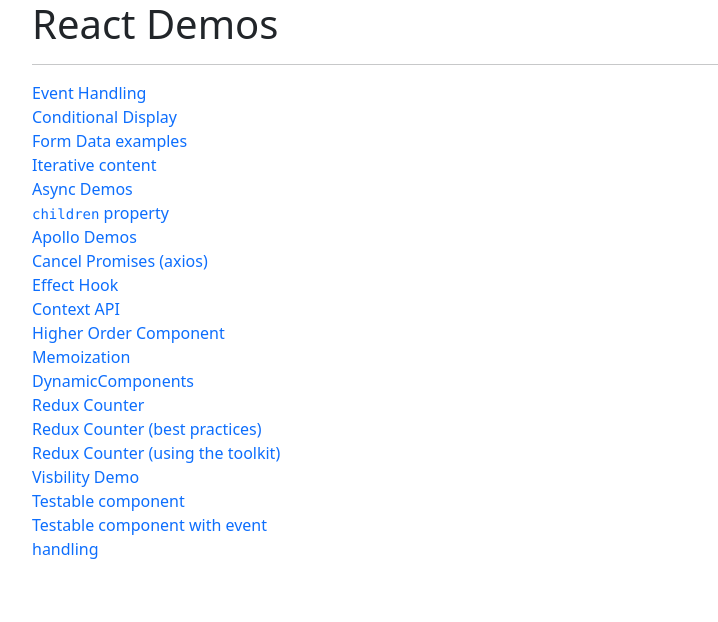
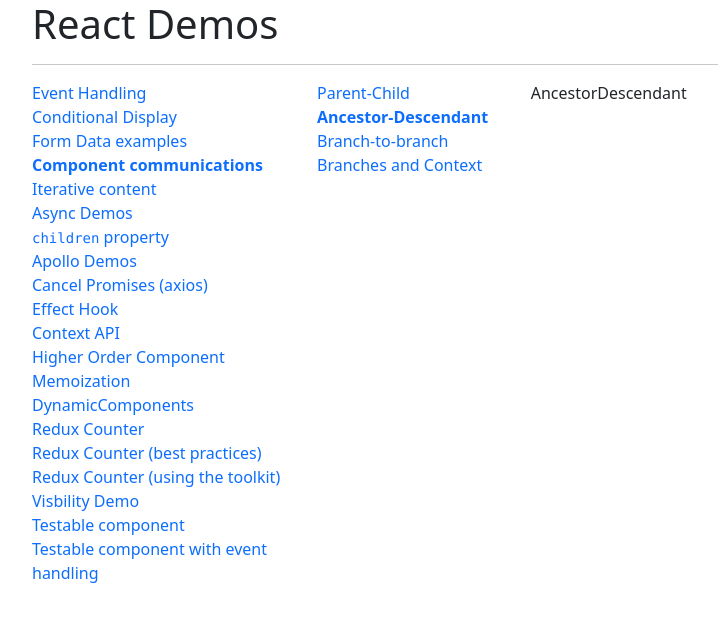
Before and after one commit to speedingplanet/front-end-bootcamp, a React (Vite) app in the folder react-demos/: page /comp-comm/ancestor-descendant in a window 1280 px wide. Shown: the top 622 px of the page, without its empty margins (50-768 px from the left). Built offline with nearby package versions, Linux system fonts and the light colour scheme.

Commit message:
Component communications (CC) initial structure

```diff
--- a/react-demos/src/App.jsx
+++ b/react-demos/src/App.jsx
@@ -21,6 +21,7 @@
 import './App.css';
 import EventHandling from './event-handling/EventHandling.jsx';
 import ConditionalDisplay from './conditional-display/ConditionalDisplay.jsx';
+import ComponentCommunicationsManager from './component-communications/ComponentCommunicationsManager.jsx';
 
 function App() {
 	return (
@@ -43,6 +44,9 @@
 							</li>
 							<li>
 								<NavLink to="form-data">Form Data examples</NavLink>
+							</li>
+							<li>
+								<NavLink to="comp-comm">Component communications</NavLink>
 							</li>
 							<li>
 								<NavLink to="iterative-content">Iterative content</NavLink>
@@ -119,6 +123,10 @@
 								element={<FormDataManager />}
 							/>
 							<Route
+								path="/comp-comm/*"
+								element={<ComponentCommunicationsManager />}
+							/>
+							<Route
 								path="/iterative-content/*"
 								element={<IterativeContentManager />}
 							/>
--- /dev/null
+++ b/react-demos/src/component-communications/AncestorDescendant.jsx
@@ -0,0 +1,7 @@
+import React from 'react';
+
+function AncestorDescendant() {
+	return <div>AncestorDescendant</div>;
+}
+
+export default AncestorDescendant;
--- /dev/null
+++ b/react-demos/src/component-communications/BranchToBranch.jsx
@@ -0,0 +1,7 @@
+import React from 'react';
+
+function BranchToBranch() {
+	return <div>BranchToBranch</div>;
+}
+
+export default BranchToBranch;
--- /dev/null
+++ b/react-demos/src/component-communications/BranchingContext.jsx
@@ -0,0 +1,7 @@
+import React from 'react';
+
+function BranchingContext() {
+	return <div>BranchingContext</div>;
+}
+
+export default BranchingContext;
--- /dev/null
+++ b/react-demos/src/component-communications/ComponentCommunicationsManager.jsx
@@ -0,0 +1,59 @@
+import React from 'react';
+import { NavLink, Route, Routes } from 'react-router-dom';
+import ParentChild from './ParentChild';
+import AncestorDescendant from './AncestorDescendant';
+import BranchToBranch from './BranchToBranch';
+import BranchingContext from './BranchingContext';
+
+function ComponentCommunicationsManager() {
+	return (
+		<>
+			<div className="row">
+				<div className="col-3 cc-manager">
+					<ul className="list-unstyled">
+						<li>
+							<NavLink to="/comp-comm/parent-child">Parent-Child</NavLink>
+						</li>
+						<li>
+							<NavLink to="/comp-comm/ancestor-descendant">
+								Ancestor-Descendant
+							</NavLink>
+						</li>
+						<li>
+							<NavLink to="/comp-comm/branch-to-branch">
+								Branch-to-branch
+							</NavLink>
+						</li>
+						<li>
+							<NavLink to="/comp-comm/branching-context">
+								Branches and Context
+							</NavLink>
+						</li>
+					</ul>
+				</div>
+				<div className="col">
+					<Routes>
+						<Route
+							path="parent-child"
+							element={<ParentChild />}
+						/>
+						<Route
+							path="ancestor-descendant"
+							element={<AncestorDescendant />}
+						/>
+						<Route
+							path="branch-to-branch"
+							element={<BranchToBranch />}
+						/>
+						<Route
+							path="branching-context"
+							element={<BranchingContext />}
+						/>
+					</Routes>
+				</div>
+			</div>
+		</>
+	);
+}
+
+export default ComponentCommunicationsManager;
--- /dev/null
+++ b/react-demos/src/component-communications/ParentChild.jsx
@@ -0,0 +1,7 @@
+import React from 'react';
+
+function ParentChild() {
+	return <div>ParentChild</div>;
+}
+
+export default ParentChild;
```
